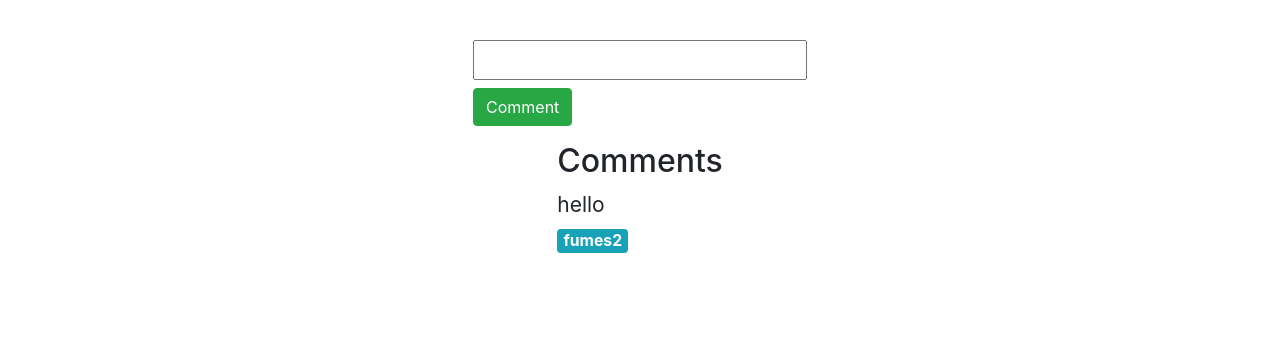
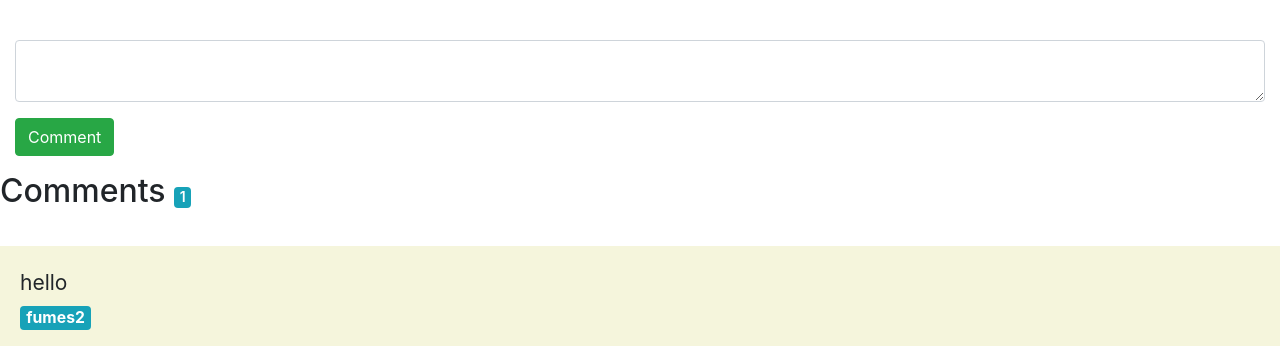
Before and after one commit to mayankprg/Auctions, a Django app: page /listingitem/1 in a window 1280 px wide. Shown: the part 702-1048 px from the top of the page. Before the commit the page ends 955 px from the top, so only its background shows below. Run offline with Django 3.2, Linux system fonts and the light colour scheme; a user stored in the database is signed in; data comes from the database, SQL or seed files in the repository; both versions use the stored data as it was after the commit; data that the repository does not hold is empty; some libraries are stand-ins or nearby versions.

Commit message:
updated comment section and custimized categories page

```diff
--- a/auctions/models.py
+++ b/auctions/models.py
@@ -9,9 +9,7 @@ class User(AbstractUser):
     id = models.AutoField(auto_created=True, primary_key=True, serialize=False, verbose_name='ID')
 
 
-# class categories(models.Model):
 
-#     pass
 
 
 class Listing(models.Model):
@@ -23,8 +21,7 @@ class Listing(models.Model):
     url = models.URLField()
     category = models.CharField(max_length=250)
     status = models.BooleanField(default=True)
-    author = models.ForeignKey(User, on_delete=models.CASCADE, related_name='user')
-    highest = models.FloatField(blank=True, null=True)
+    author = models.ForeignKey(User, on_delete=models.CASCADE, related_name='auction')
     created = models.DateTimeField(default=timezone.now)
     winner = models.ForeignKey(User, on_delete=models.PROTECT, null=True, blank=True, related_name="winner")
     watch_list = models.ManyToManyField(User, blank=True, related_name='onlooker')
@@ -50,6 +47,9 @@ class Listing(models.Model):
         else:
             return None
 
+    def categories(self):
+        return self.categories.all()
+
     def __str__(self):
         return f"{self.title}"
 
@@ -61,8 +61,6 @@ class Bid(models.Model):
     bidder = models.ForeignKey(User, on_delete=models.CASCADE, related_name='user_bidder')
     listing = models.ForeignKey(Listing, on_delete=models.CASCADE, related_name="bids")
     created = models.DateTimeField(default=timezone.now)
-
-
 
     def __str__(self):
         return f"userId: {self.bidder}"
--- a/auctions/static/auctions/styles.css
+++ b/auctions/static/auctions/styles.css
@@ -134,7 +134,7 @@ main {
 }
 
 .sm {
-    font-weight: 100;
+    font-weight: 600;
     font-size: max(0.6vw, 14px);
 }
 
@@ -185,16 +185,13 @@ a, a:hover, a:active{
 
 
 .about {
-
     flex-direction: column;
     height: 163px;
     justify-content: space-between;
-
 }
 
 
 #about-1 {
-
     align-self: flex-start;
 }
 
@@ -222,8 +219,6 @@ section > h1 {
 }
 
 
-
-
 .form-cont{
     flex-direction: column;
     height: 75vh;
@@ -235,7 +230,6 @@ section > h1 {
 #listing-img {
     display: block;
     margin: auto auto;
-
     height: min(473.5px, 50vh)
 
 }
@@ -322,9 +316,54 @@ section > h1 {
 
 .comments {
     flex-direction: column;
+    align-self: flex-start;
+    width: 100%;
+
 }
 
 
 .comments > p[class="h2"] {
     align-self: flex-start;
+    margin-bottom: 30px;
 }
+
+
+
+#comment-form {
+    width: 100%;
+    padding-left: 15px;
+    padding-right: 15px;
+
+
+}
+
+.cat {
+
+    padding-top: 5px;
+    border-radius: 12px;
+    width: 150px;
+    height: 50px;
+    border: 1px solid white;
+    background-color: aliceblue;
+   text-align: center;
+
+
+}
+
+.cats {
+    justify-content: center;
+    gap: 100px;
+    flex-wrap: wrap;
+    margin-top: 50px;
+
+}
+
+.all-comments {
+    width: 100%;
+    height: 100px;
+    background-color: beige;
+    padding: 20px;
+    margin-top: 5px;
+    margin-right: 100px;
+
+}
--- a/auctions/templates/auctions/listitem.html
+++ b/auctions/templates/auctions/listitem.html
@@ -8,9 +8,7 @@
 	<div class="container-fluid ">
 		<img src="{{listing.url}}" id="listing-img" class="img-fluid" alt="Image of {{listing.title}}">
 	</div>
-
 	<div class="info flex">
-
 		{% if listing not in user.onlooker.all %}
 			<div class="form-group fit-inline-block" id="item-add">
 				<form action="{% url 'watchlist' listing.id %}" method="POST">
@@ -36,7 +34,6 @@
 			<p class="h5"><span class="font-weight-bold">Author:</span> <span class="cursive">{{listing.author}}</span></p>
 			<footer class="blockquote-footer">Created: <cite title="Source Title">{{listing.created}}</cite></footer>
 		</div>
-
 		<div>
 			 <P class="h6 indent">Total Bids<span class="badge badge-secondary">{{listing.total_bids}}</span></P>
 			{% if listing.highest_bid and listing.status %}
@@ -46,9 +43,7 @@
 			{% else %}
 				<p class="h2"><span class="indent">Offer:</span> {{listing.offer| usd}}</p>
 			{%endif%}
-
 		</div>
-
 		{% if listing.status == True and user.is_authenticated and user != listing.author %}
 			{% if form.bid %}
 			<div id="bid-form" class="form-group">
@@ -68,50 +63,42 @@
 			<p class="h6 p-3  bg-success text-white  winning-status">You Have Won</p>
 		</div>
 		{% endif %}
-	</div>
-</div>
-
-{% if user == listing.author and listing.status == True %}
-		<div>
+		{% if user == listing.author and listing.status == True %}
+		<div class="form-group">
 			<form action="{% url 'endauction' listing.id %}" method="POST">
 				{% csrf_token %}
 				{{ endform }}
 				<input class="btn btn-primary"type="submit" value="Submit">
 			</form>
 		</div>
+		{% endif %}
 
-{% endif %}
-
-
+	</div>
+</div>
 
 <div class="divider"></div>
-
 	<div class="flex comment">
-		<div>
+		<div id="comment-form">
 			<form action="{% url 'comment' listing.id %}" method="POST">
 				{% csrf_token %}
-				<label class="form-label" for="{{commentForm.comment.id_for_label}}">{{commentForm.label}} {{commentForm.comment}}</label>
+				<div class="form-group">
+					{{commentForm.comment}}
+				</div>
 				<div class="form-group">
 					<input class="btn btn-success"type="submit" value="Comment">
 				</div>
 			</form>
 		</div>
 		<div class="flex comments">
-			<p class="h2">Comments</p>
+			<p class="h2">Comments <span class="badge badge-info sm ">{{listing.total_comments}}</span></p>
 			{% for comments in comments_list %}
-
-			<div>
+			<div class="all-comments">
 				<p>{{comments.comment}}</p>
-				<p><span class="badge badge-info"> {{comments.author.username}}</span></p>
+				<p><span class="badge badge-info">{{comments.author.username}}</span></p>
 			</div>
-
 			{% endfor %}
 		</div>
-
 	</div>
 
 
-
-
-
 {% endblock %}
--- a/auctions/views.py
+++ b/auctions/views.py
@@ -20,7 +20,7 @@ class NewForm(forms.Form):
 
 
 class BidForm(forms.Form):
-    bid = forms.FloatField(label="Bid", min_value=1)
+    bid = forms.FloatField(label="Bid", widget=forms.NumberInput(attrs={'class': ' form-control'}), min_value=1)
 
 
 
@@ -29,7 +29,7 @@ class AuctionStatus(forms.Form):
 
 
 class CommentForm(forms.Form):
-    comment = forms.CharField(label="comment", max_length=200)
+    comment = forms.CharField(label="comment",widget=forms.Textarea(attrs={'class':'form-control', 'rows': 2, 'cols': 40}), max_length=200)
 
 
 def index(request):
@@ -128,9 +128,6 @@ def listing_item(request, id_listing):
     listing = Listing.objects.get(id=id_listing)
     current_user = User.objects.get(username=request.user)
     comments = Comment.objects.filter(listing=listing).order_by('created')
-
-
-
     # new bid form or ending auction form
     if request.method == "GET":
         # this is for the bidder
@@ -149,7 +146,6 @@ def listing_item(request, id_listing):
                         "listing": listing,
                         "commentForm": CommentForm(),
                         "comments_list": comments,
-
                     })
 
 
@@ -206,7 +202,6 @@ def bid(request, id_listing):
 def comment(request, id_listing):
     user = User.objects.get(username=request.user)
     listing = Listing.objects.get(id=id_listing)
-
     if request.method == "POST":
         form_data = CommentForm(request.POST)
         if form_data.is_valid():
```
Also changed, not shown: auctions/templates/auctions/categories.html (+10 -4 lines), auctions/templates/auctions/index.html (+2 -11 lines), db.sqlite3.
